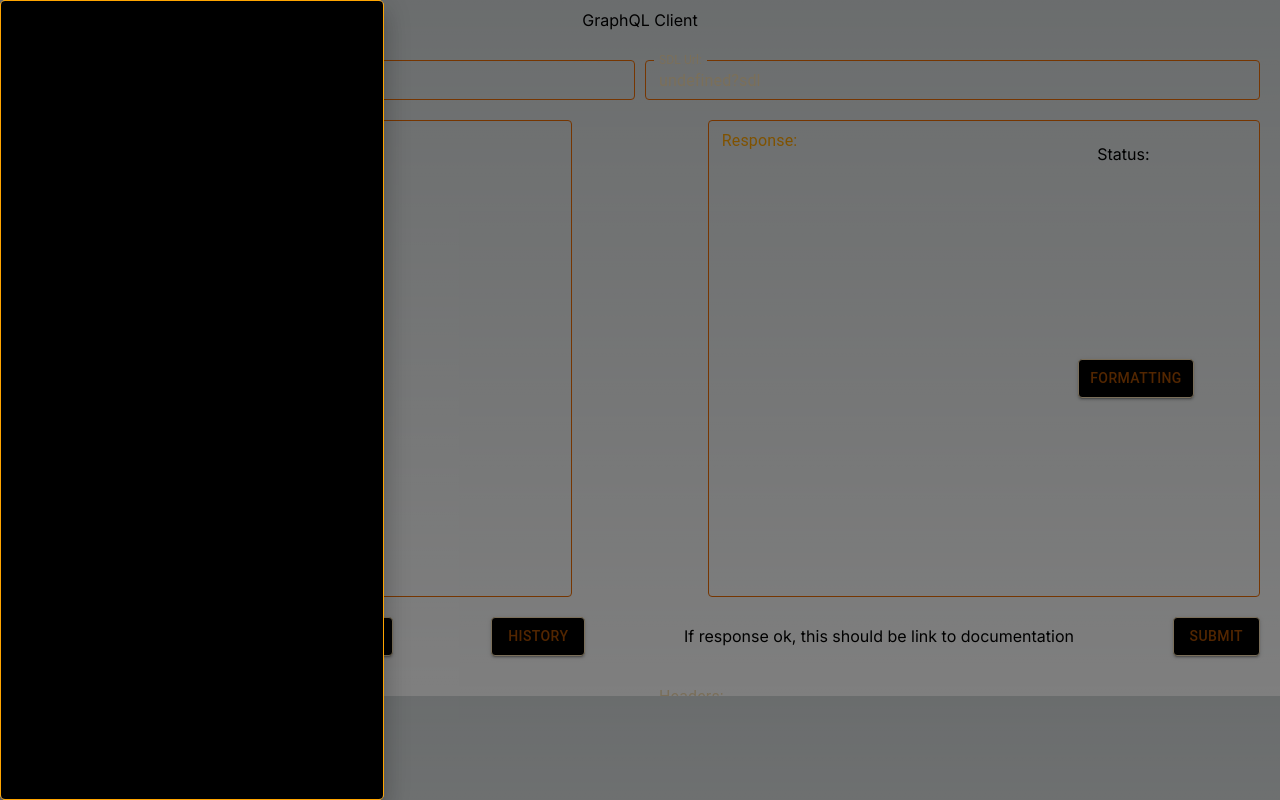
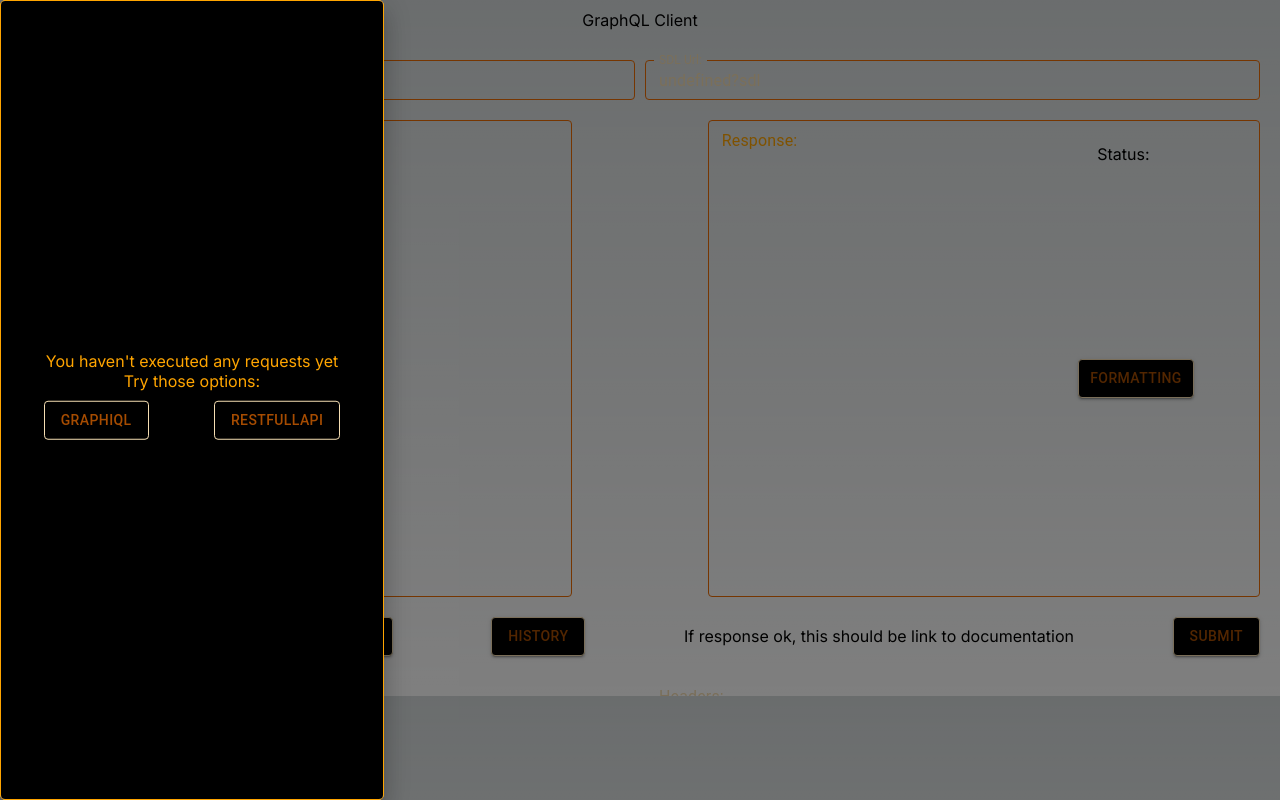
Before and after one commit to Asubas/graphiql-app, a Next.js app: page /graphql in a window 1280 px wide. Both pictures are taken after a click on the button "HISTORY". Built offline with nearby package versions, Linux system fonts and the light colour scheme.

Commit message:
fix: change style for history section

```diff
--- a/src/components/history/history.module.scss
+++ b/src/components/history/history.module.scss
@@ -12,10 +12,9 @@
     position: relative;
     height: 100%;
     display: flex;
-    flex-direction: column;
-    justify-content: flex-start;
+    flex-direction: column-reverse;
+    justify-content: flex-end;
     gap: 20px;
-    overflow-y: auto;
     padding: 20px;
 
     .emptyHistory {
@@ -25,6 +24,22 @@
       left: 50%;
       transform: translate(-50%, -50%);
       width: 100%;
+    }
+
+    .historyElement {
+      color: #ffa500;
+      border: 1px solid;
+      border-radius: 5px;
+      overflow: hidden;
+      cursor: pointer;
+
+      &:hover {
+        background-color: #f5deb3;
+        color: #000000;
+      }
+    }
+  }
+}
 
 .buttonsContainer {
   display: flex;
@@ -39,13 +54,7 @@
 
     &:hover {
       color: #f5deb3;
+      background-color: #000000;
     }
   }
 }
-    }
-
-    .historyElement {
-      color: #ffa500;
-    }
-  }
-}
--- a/src/components/history/historySection.tsx
+++ b/src/components/history/historySection.tsx
@@ -21,7 +21,6 @@ function HistorySection() {
     } else {
       setHistory([]);
     }
-    console.log(history);
     setOpen(newOpen);
   };
 
@@ -34,10 +33,16 @@ function HistorySection() {
     }
   };
 
+  const clearHistory = () => {
+    localStorage.removeItem('history');
+    setHistory([]);
+  };
+
   const DrawerList = (
     <div className={styles.container}>
-      {history ? (
-        history.map((element, index) => {
+      {history && history.length > 0 ? (
+        <>
+          {history.map((element, index) => {
             const target = element.endpointUrl.split('/');
 
             return (
@@ -45,7 +50,13 @@ function HistorySection() {
                 <Link href={`${element.encodedHistoryUrl}`}>{element.endpointUrl}</Link>
               </div>
             );
-        })
+          })}
+          <div className={styles.buttonsContainer}>
+            <Button variant="contained" type="button" onClick={clearHistory}>
+              Clear History
+            </Button>
+          </div>
+        </>
       ) : (
         <div className={styles.emptyHistory}>
           <p>
```
Also changed, not shown: 1 other file (tests, documents, lock files or other folders). Lines whose indentation alone changed are shown as unchanged.
